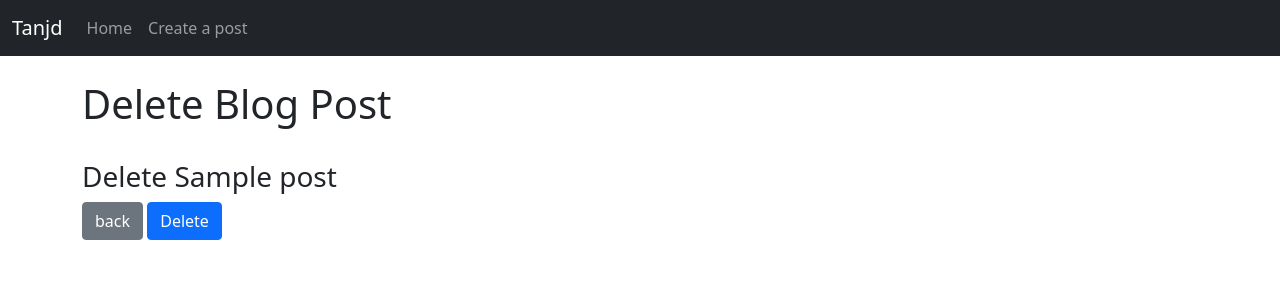
After one commit to tanjd/portfolio_blog_app, a Django app: page /post/1/delete/ in a window 1280 px wide. The commit adds this page. Shown: the top 300 px of the page. Run offline with Django 3.2, Linux system fonts and the light colour scheme; tables that the repository leaves empty hold one stand-in row (values such as "Sample post").

Commit message:
Created delete post function

```diff
--- /dev/null
+++ b/app/templates/delete-post.html
@@ -0,0 +1,17 @@
+{% extends "base.html" %}
+{% block title %}
+Delete Blog Post
+{% endblock %}
+{% block content %}
+<h1>Delete Blog Post</h1>
+<br>
+<h3>Delete {{ post.title }}</h3>
+<div class="form-group">
+    <form method="POST">
+        {% csrf_token %}
+
+        <a class=" btn btn-secondary" href=" {% url "post-detail" post.pk	%}">back </a>
+        <button class=" btn btn-primary">Delete</button>
+    </form>
+</div>
+{% endblock %}
--- a/app/templates/post-detail.html
+++ b/app/templates/post-detail.html
@@ -11,4 +11,5 @@
 <br>
 <a class=" btn btn-secondary" href="{% url "home" %}">back</a>
 <a class=" btn btn-primary" href="{% url "update-post" post.pk %}">update</a>
+<a class=" btn btn-primary" href="{% url "delete-post" post.pk %}">delete</a>
 {% endblock %}
--- a/app/urls.py
+++ b/app/urls.py
@@ -1,9 +1,16 @@
 from django.urls import path
-from .views import HomeView, PostDetailView, CreatePostView, UpdatePostView
+from .views import (
+    HomeView,
+    PostDetailView,
+    CreatePostView,
+    UpdatePostView,
+    DeletePostView,
+)
 
 urlpatterns = [
     path("", HomeView.as_view(), name="home"),
     path("post/<int:pk>", PostDetailView.as_view(), name="post-detail"),
     path("post/create/", CreatePostView.as_view(), name="create-post"),
-    path("post/edit/<int:pk>", UpdatePostView.as_view(), name="update-post"),
+    path("post/<int:pk>/edit/", UpdatePostView.as_view(), name="update-post"),
+    path("post/<int:pk>/delete/", DeletePostView.as_view(), name="delete-post"),
 ]
--- a/app/views.py
+++ b/app/views.py
@@ -6,8 +6,10 @@ from django.views.generic import (
     UpdateView,
     DeleteView,
 )
+from django.urls import reverse_lazy
 from .models import Post
 from .forms import CreatePostForm, UpdatePostForm
+
 
 # Create your views here.
 # def home(request):
@@ -32,3 +34,9 @@ class UpdatePostView(UpdateView):
     model = Post
     form_class = UpdatePostForm
     template_name = "update-post.html"
+
+
+class DeletePostView(DeleteView):
+    model = Post
+    template_name = "delete-post.html"
+    success_url = reverse_lazy("home")
```
Also changed, not shown: app/forms.py (line endings or trailing spaces), app/models.py (line endings or trailing spaces), app/templates/base.html (line endings or trailing spaces), app/templates/create-post.html (line endings or trailing spaces), app/templates/home.html (line endings or trailing spaces), app/templates/update-post.html (line endings or trailing spaces).
